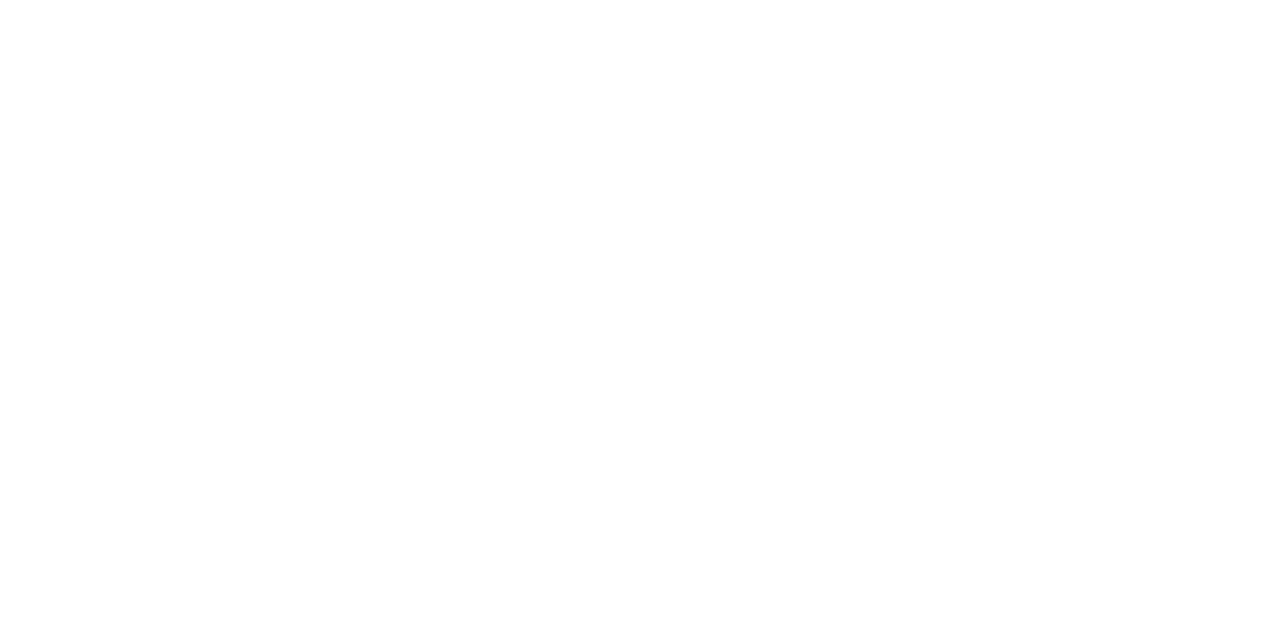
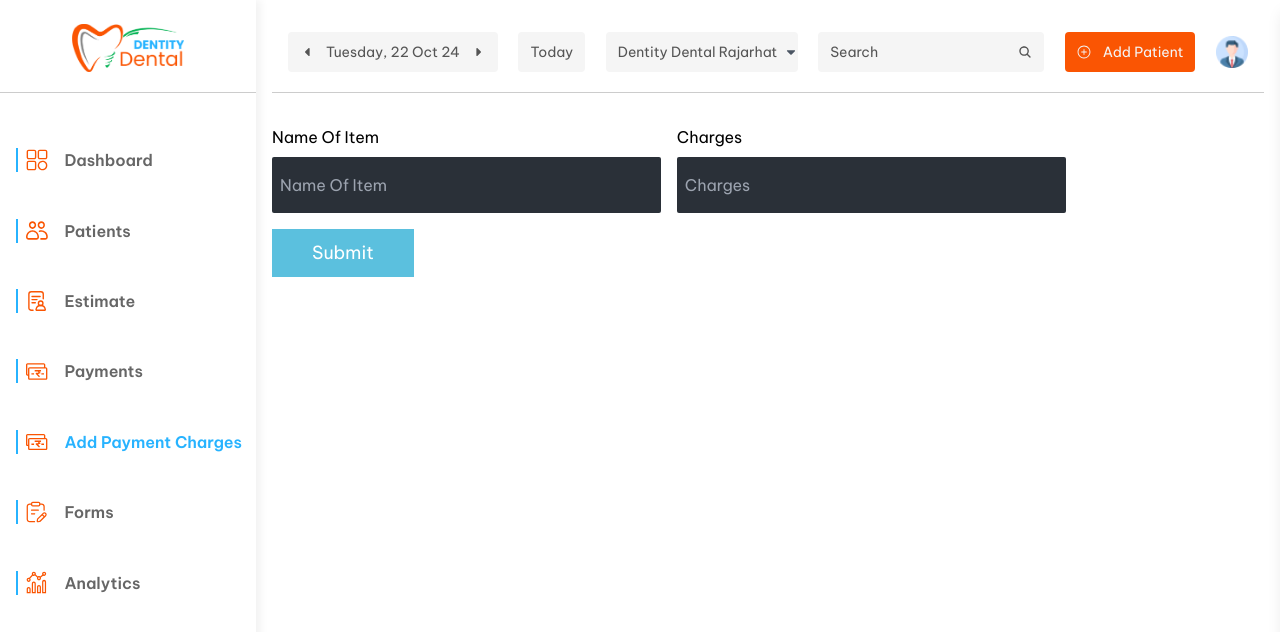
Before and after one commit to therebootai/democlinicsofwarefrontend, a React (Vite) app: page /payments/add-payment-charges in a window 1280 px wide. Before the commit this address had no page. Shown: the top 632 px of the page. Built offline with nearby package versions, Linux system fonts and the light colour scheme.

Commit message:
modified

```diff
--- a/src/App.jsx
+++ b/src/App.jsx
@@ -9,6 +9,7 @@
 import AddNewPrescription from "./pages/prescription/AddNewPrescription";
 import Estimate from "./pages/Estimate";
 import CreateInvoice from "./pages/CreateInvoice";
+import AddPaymentCharges from "./pages/AddPaymentCharges";
 
 function App() {
   return (
@@ -28,6 +29,10 @@
       <Route path="/patient/:id/createinvoice" element={<CreateInvoice />} />
 
       <Route path="/doctor/payments" element={<Payments />} />
+      <Route
+        path="/payments/add-payment-charges"
+        element={<AddPaymentCharges />}
+      />
 
       <Route path="/prescription/add" element={<AddNewPrescription />} />
     </Routes>
--- a/src/component/SideHeader.jsx
+++ b/src/component/SideHeader.jsx
@@ -27,6 +27,11 @@
       icon: "/icons/payments.svg",
       name: "Payments",
       link: "/doctor/payments",
+    },
+    {
+      icon: "/icons/payments.svg",
+      name: "Add Payment Charges",
+      link: "/payments/add-payment-charges",
     },
 
     {
--- /dev/null
+++ b/src/pages/AddPaymentCharges.jsx
@@ -0,0 +1,45 @@
+import React from "react";
+import AdminDashboardTemplate from "../template/AdminDashboardTemplate";
+import Topheader from "../component/Topheader";
+
+const AddPaymentCharges = () => {
+  return (
+    <AdminDashboardTemplate>
+      <div>
+        <Topheader />
+      </div>
+      <div className="flex flex-col gap-8 mt-8 ">
+        <div className=" flex flex-row gap-8">
+          <div className="w-full flex flex-col gap-4">
+            <div className="grid grid-cols-2 gap-4 w-[80%]">
+              <div className="flex flex-col gap-2 ">
+                <label>Name Of Item</label>
+                <input
+                  type="text"
+                  className="h-[3.5rem]  p-2 focus:outline-none outline-[#5BC0DE] bg-[#2A3038] text-white rounded-sm"
+                  placeholder="Name Of Item"
+                />
+              </div>
+              <div className="flex flex-col gap-2">
+                <label>Charges</label>
+                <input
+                  type="text"
+                  className="h-[3.5rem] p-2 focus:outline-none text-start outline-[#5BC0DE] bg-[#2A3038] text-white rounded-sm"
+                  placeholder="Charges"
+                />
+              </div>
+            </div>
+            <button
+              type="button"
+              className="w-fit px-10 flex justify-center items-center bg-[#5BC0DE] text-white text-lg h-[3rem]"
+            >
+              Submit
+            </button>
+          </div>
+        </div>
+      </div>
+    </AdminDashboardTemplate>
+  );
+};
+
+export default AddPaymentCharges;
```
